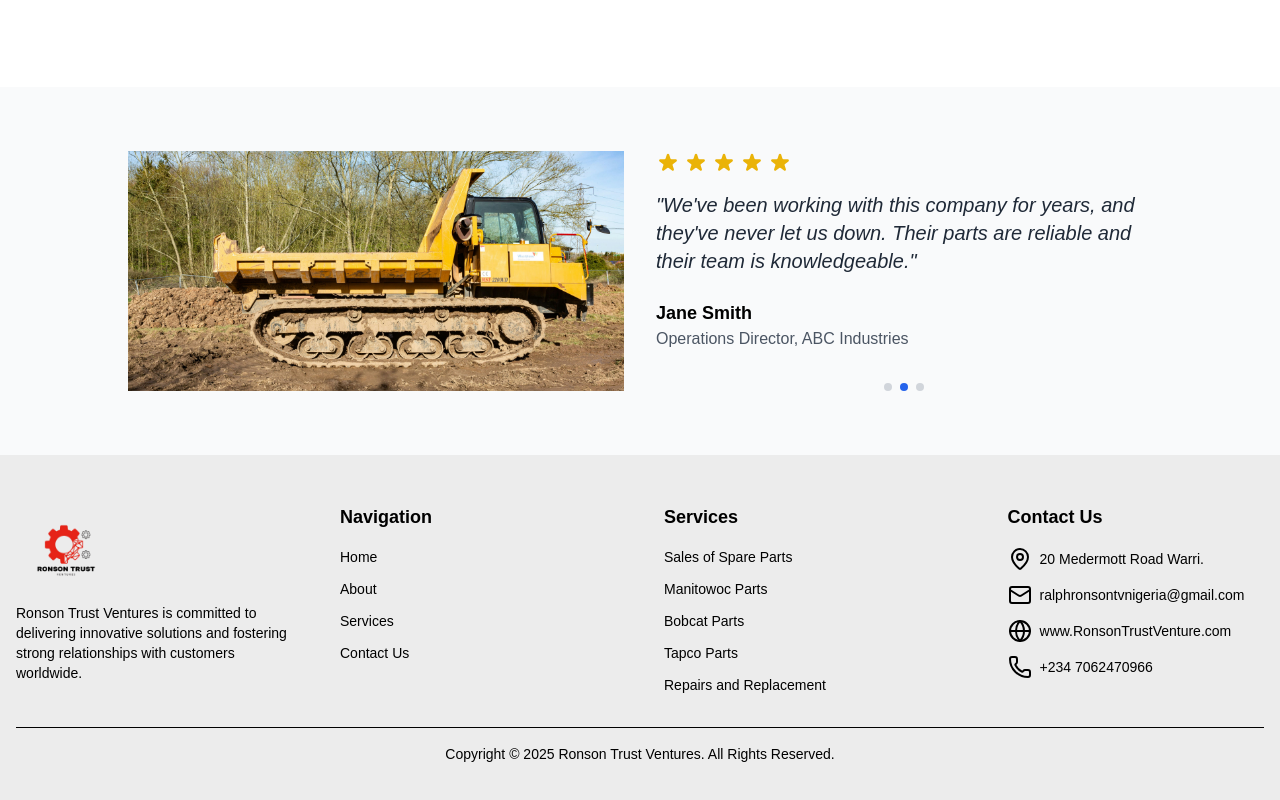
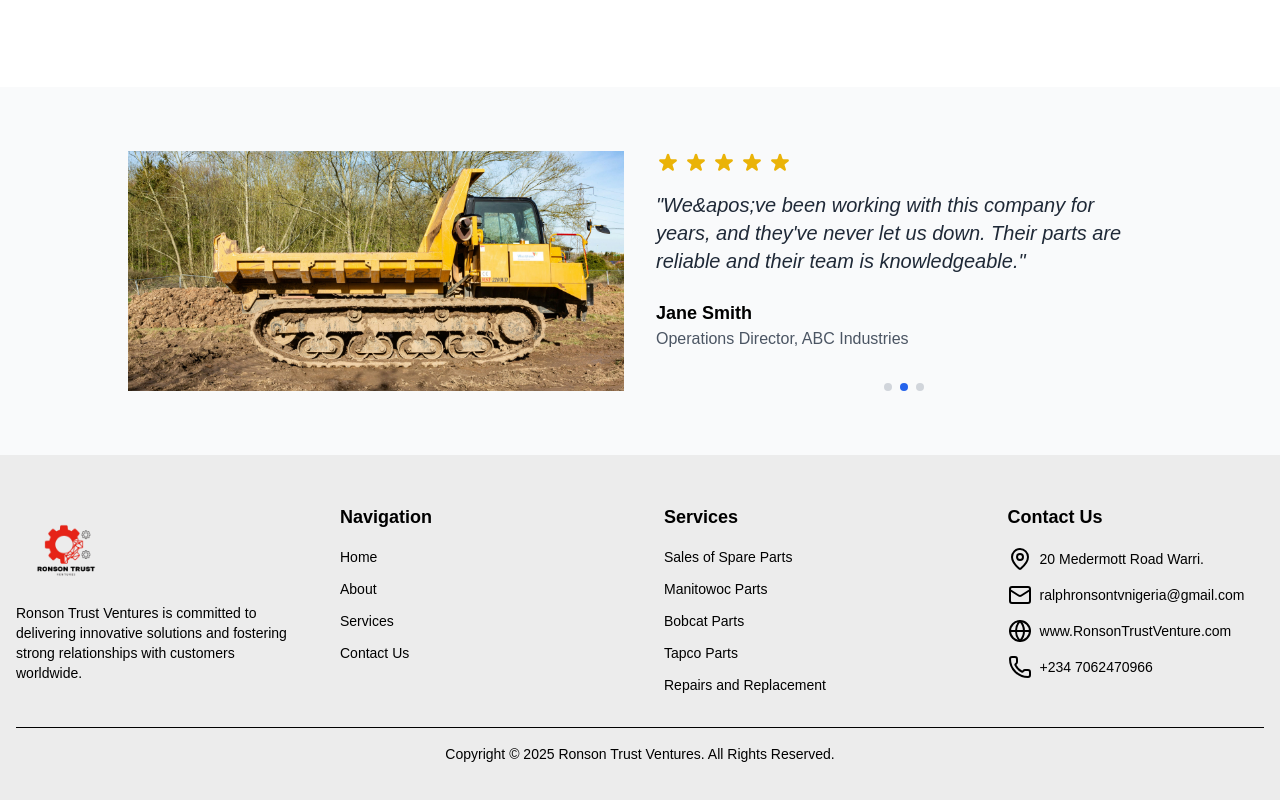
Before and after one commit to Akpcodes636/RonsonTrustVenture, a Next.js app: page / in a window 1280 px wide. Shown: the part 3522-4322 px from the top of the page. Built offline with nearby package versions, Linux system fonts and the light colour scheme.

Commit message:
fix: replace apostrophes with HTML entities in text content; remove unused import

```diff
--- a/app/components/home/About.tsx
+++ b/app/components/home/About.tsx
@@ -1,6 +1,5 @@
 "use client";
 import Image from "next/image";
-import Link from "next/link";
 
 export default function FeaturedSections() {
   return (
@@ -14,7 +13,7 @@ export default function FeaturedSections() {
           </div>
           <div className="w-full md:w-3/5">
             <p className="text-black text-base md:text-lg">
-              We understand the importance of reliability in your machinery. That's why we offer a comprehensive selection of parts from leading brands. Our commitment to quality ensures your equipment runs smoothly, minimizing downtime.
+              We understand the importance of reliability in your machinery. That&apos;s why we offer a comprehensive selection of parts from leading brands. Our commitment to quality ensures your equipment runs smoothly, minimizing downtime.
             </p>
           </div>
         </div>
--- a/app/components/home/Testimonial.tsx
+++ b/app/components/home/Testimonial.tsx
@@ -6,12 +6,12 @@ export default function Testimonial() {
   // Array of testimonials
   const testimonials = [
     {
-      quote: "The quality of the parts we received was exceptional, and the service was prompt and professional! We couldn't be happier with our experience.",
+      quote: "The quality of the parts we received was exceptional, and the service was prompt and professional! We couldn&apos;t be happier with our experience.",
       name: "John Doe",
       title: "Manager, XYZ Corp"
     },
     {
-      quote: "We've been working with this company for years, and they've never let us down. Their parts are reliable and their team is knowledgeable.",
+      quote: "We&apos;ve been working with this company for years, and they've never let us down. Their parts are reliable and their team is knowledgeable.",
       name: "Jane Smith",
       title: "Operations Director, ABC Industries"
     },
--- a/app/page.tsx
+++ b/app/page.tsx
@@ -1,5 +1,4 @@
 "use client";
-import Header from "./components/header";
 import About from "./components/home/About";
 import Hero from "./components/home/Hero";
 import Why from "./components/home/Why";
```
